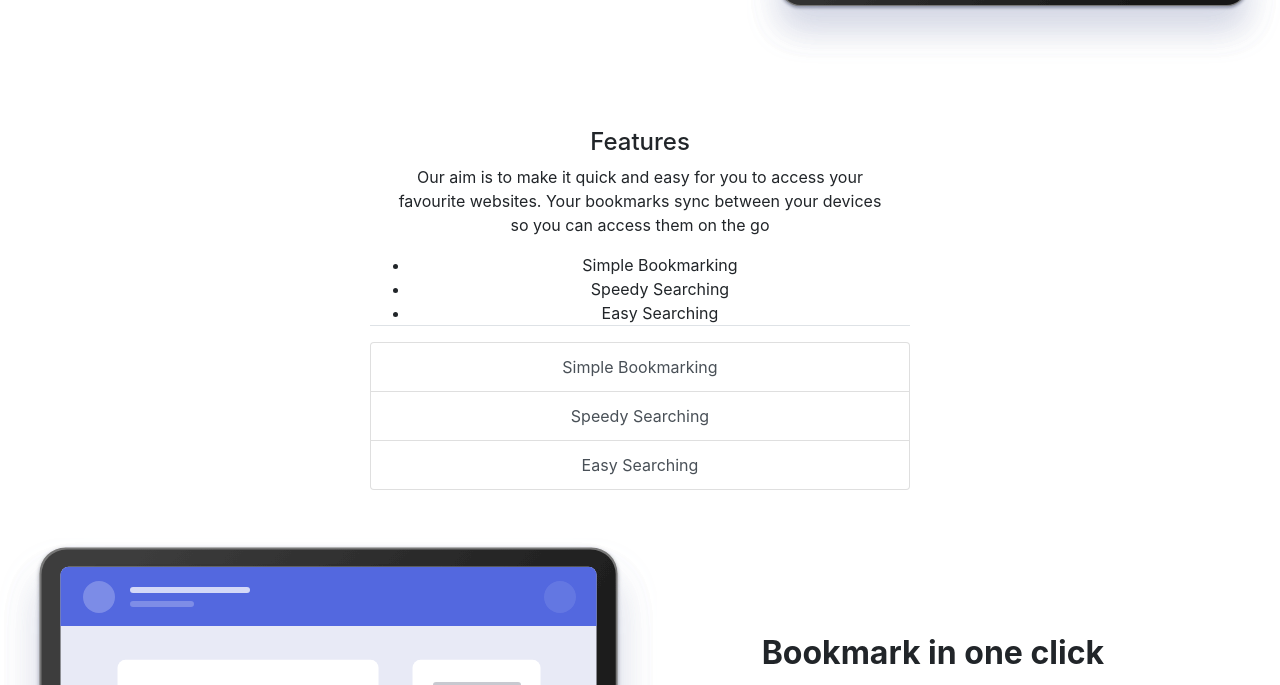
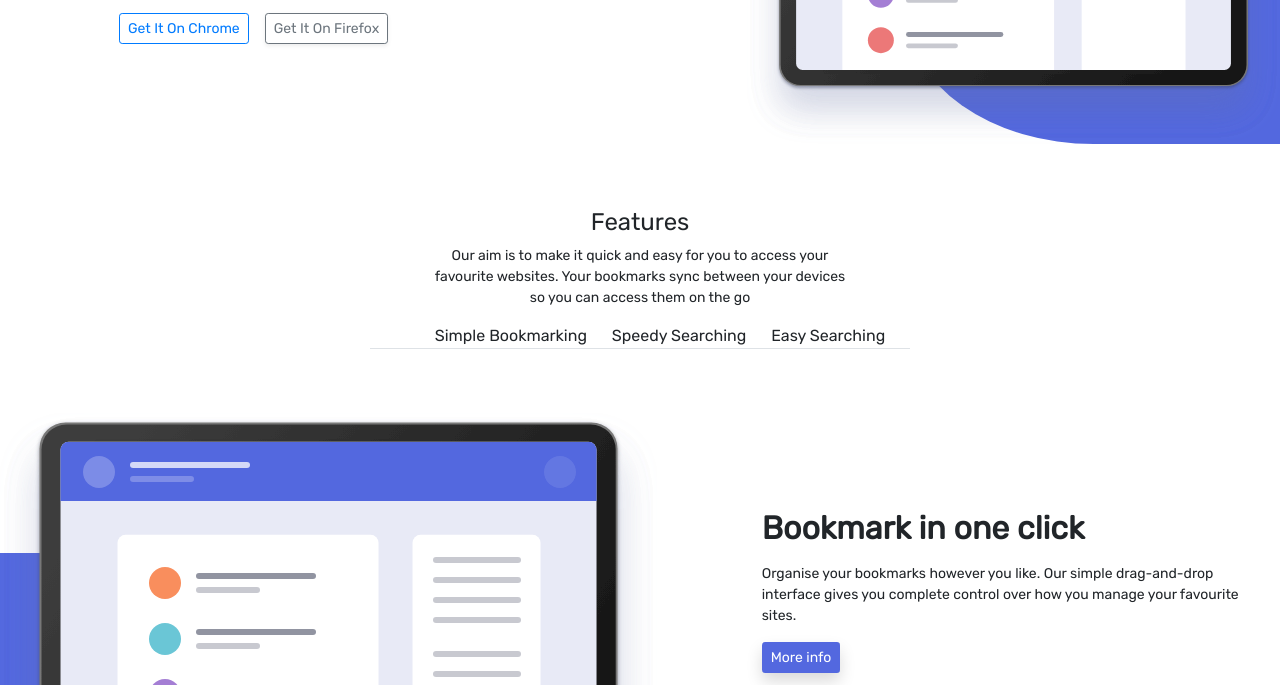
Before and after one commit to williamz6/bookmark-project, a plain HTML site: page index.html in a window 1280 px wide. Shown: the part 314-999 px from the top of the page. Drawn offline with nearby package versions, Linux system fonts and the light colour scheme; the site is published under a folder, as on GitHub Pages, so addresses that start at the root find nothing.

Commit message:
linked css file

```diff
--- a/index.html
+++ b/index.html
@@ -9,7 +9,7 @@
     <link rel="preconnect" href="https://fonts.gstatic.com">
     <link href="https://fonts.googleapis.com/css2?family=Rubik&display=swap" rel="stylesheet">
     <link rel="stylesheet" href="https://cdn.jsdelivr.net/npm/bootstrap@4.6.0/dist/css/bootstrap.min.css" integrity="sha384-B0vP5xmATw1+K9KRQjQERJvTumQW0nPEzvF6L/Z6nronJ3oUOFUFpCjEUQouq2+l" crossorigin="anonymous">
-    <link rel="stylesheet" href="/style.css" type="text/css">
+    <link rel="stylesheet" href="style.css" type="text/css">
 </head>
 <body>
     <header>
```
